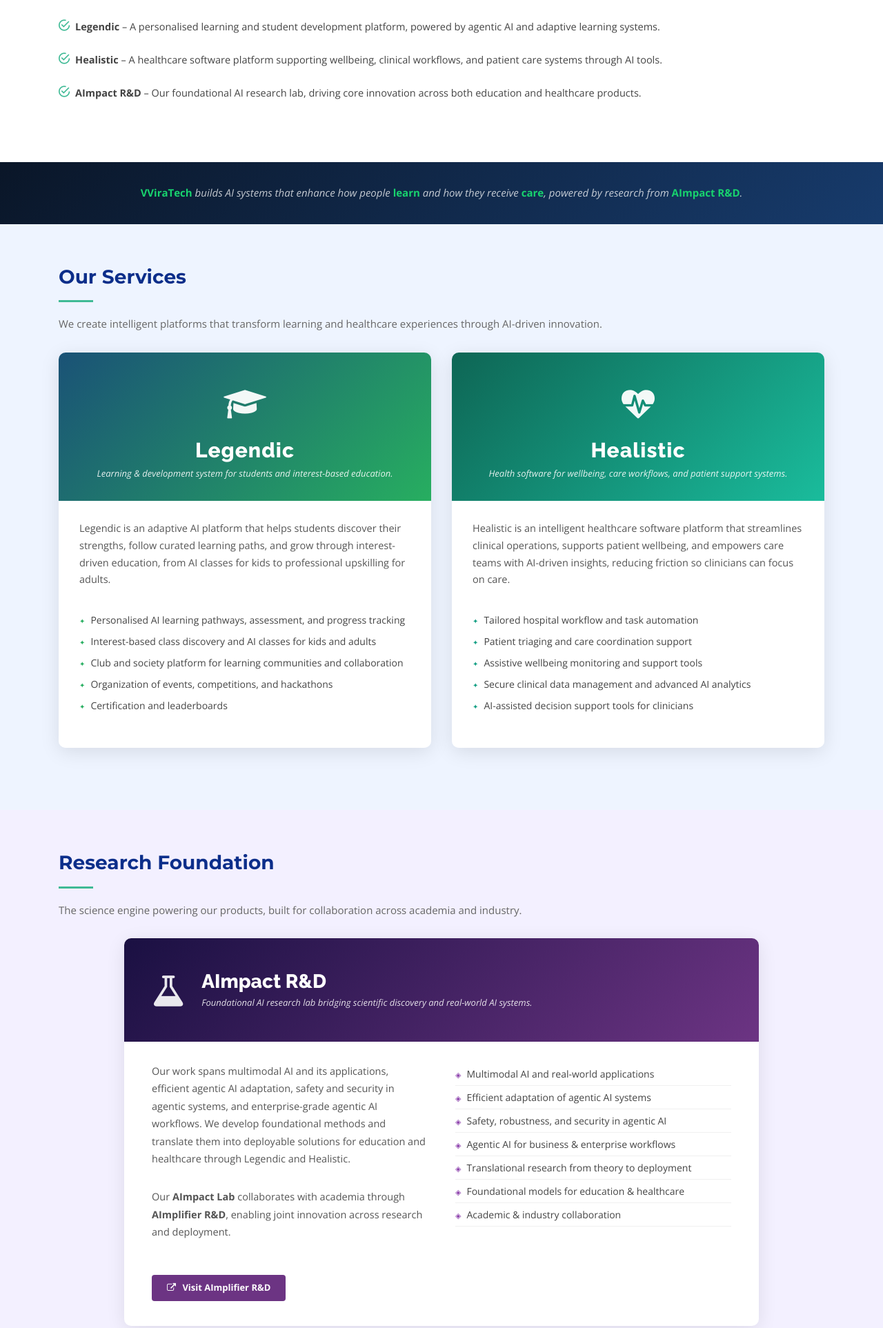
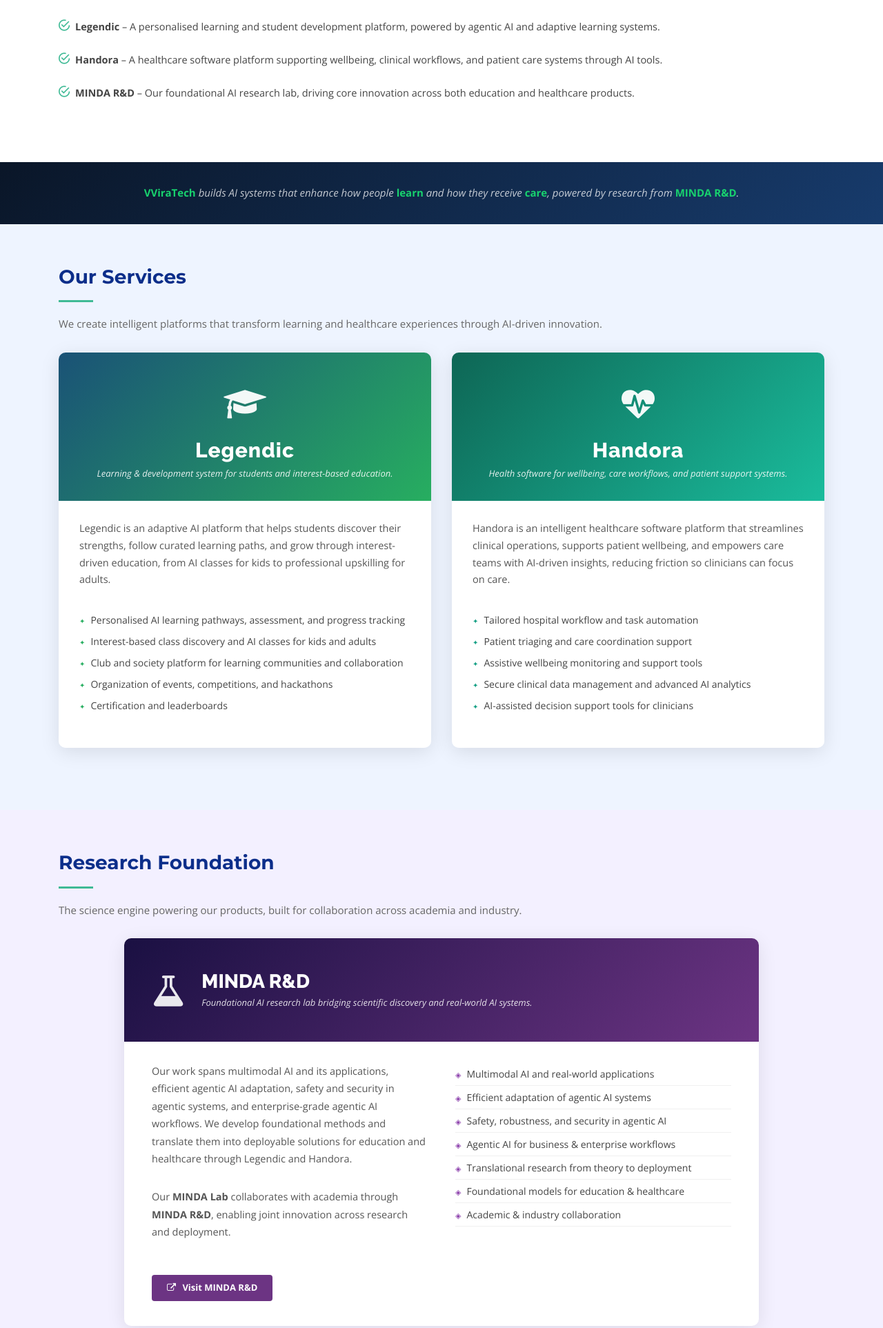
Before and after one commit to VVIRATechnology/VVIRATechnology.github.io, a plain HTML site: page index.html in a window 1280 px wide. Shown: the part 809-2734 px from the top of the page at 69% size. Drawn offline with nearby package versions, Linux system fonts and the light colour scheme; some packages are replaced by stand-ins of ours; files whose address does not match are found by name.

Commit message:
Update index.html

```diff
--- a/index.html
+++ b/index.html
@@ -4,8 +4,8 @@
   <meta charset="utf-8">
   <title>VViraTech</title>
   <meta name="viewport" content="width=device-width, initial-scale=1.0">
-  <meta name="keywords" content="VViraTech, Legendic, Healistic, AImpact R&D, AI Education, Healthcare AI, Student Learning Platform, Healthcare Workflow Software, Agentic AI, Applied AI">
-  <meta name="description" content="VViraTech builds applied AI systems for human learning and health. Legendic — education platform for students. Healistic — healthcare software for wellbeing and care. AImpact R&D — foundational AI research.">
+  <meta name="keywords" content="VViraTech, Legendic, Handora, MINDA R&D, AI Education, Healthcare AI, Student Learning Platform, Healthcare Workflow Software, Agentic AI, Applied AI">
+  <meta name="description" content="VViraTech builds applied AI systems for human learning and health. Legendic — education platform for students. Handora — healthcare software for wellbeing and care. MINDA R&D — foundational AI research.">
 
 
   <!-- Favicons -->
@@ -73,7 +73,7 @@
     /* ---- Section backgrounds — each tinted to reflect platform identity ---- */
     #about    { background: #ffffff; padding: 60px 0; }
     #products { background: #eef4ff; padding: 60px 0; }   /* Legendic blue tint */
-    #research { background: #f3f0ff; }                    /* AImpact purple tint */
+    #research { background: #f3f0ff; }                    /* MINDA purple tint */
     #careers  { background: #edfaf4; }                    /* VViraTech green tint */
     #contact  { background: #ffffff; }
 
@@ -560,12 +560,12 @@
               </li>
               <li>
                 <i class="ion-android-checkmark-circle"></i>
-                <strong>Healistic</strong> – A healthcare software platform supporting wellbeing,
+                <strong>Handora</strong> – A healthcare software platform supporting wellbeing,
                 clinical workflows, and patient care systems through AI tools.
               </li>
               <li>
                 <i class="ion-android-checkmark-circle"></i>
-                <strong>AImpact R&amp;D</strong> – Our foundational AI research lab, driving core
+                <strong>MINDA R&amp;D</strong> – Our foundational AI research lab, driving core
                 innovation across both education and healthcare products.
               </li>
             </ul>
@@ -584,7 +584,7 @@
       <div class="container">
         <p>
           <strong>VViraTech</strong> builds AI systems that enhance how people <strong>learn</strong> and how they receive <strong>care</strong>,
-          powered by research from <strong>AImpact R&amp;D</strong>.
+          powered by research from <strong>MINDA R&amp;D</strong>.
         </p>
       </div>
     </div>
@@ -623,16 +623,16 @@
             </div>
           </div>
 
-          <!-- Healistic -->
+          <!-- Handora -->
           <div class="col-lg-6">
             <div class="product-card wow fadeInRight">
               <div class="product-header" style="background: linear-gradient(135deg, #0e6655 0%, #1abc9c 100%);">
                 <div class="product-icon"><i class="fa fa-heartbeat"></i></div>
-                <h3>Healistic</h3>
+                <h3>Handora</h3>
                 <p class="product-tagline">Health software for wellbeing, care workflows, and patient support systems.</p>
               </div>
               <div class="product-body">
-                <p>Healistic is an intelligent healthcare software platform that streamlines clinical operations, supports patient wellbeing, and empowers care teams with AI-driven insights, reducing friction so clinicians can focus on care.</p>
+                <p>Handora is an intelligent healthcare software platform that streamlines clinical operations, supports patient wellbeing, and empowers care teams with AI-driven insights, reducing friction so clinicians can focus on care.</p>
                 <ul>
                   <li class="healistic-li">Tailored hospital workflow and task automation</li>
                   <li class="healistic-li">Patient triaging and care coordination support</li>
@@ -665,7 +665,7 @@
               <div class="rd-header">
                 <div class="rd-icon"><i class="fa fa-flask"></i></div>
                 <div>
-                  <h3>AImpact R&amp;D</h3>
+                  <h3>MINDA R&amp;D</h3>
                   <p>Foundational AI research lab bridging scientific discovery and real-world AI systems.</p>
                 </div>
               </div>
@@ -679,16 +679,16 @@
                     Our work spans multimodal AI and its applications, efficient agentic AI adaptation,
                     safety and security in agentic systems, and enterprise-grade agentic AI workflows.
                     We develop foundational methods and translate them into deployable solutions for
-                    education and healthcare through Legendic and Healistic.
+                    education and healthcare through Legendic and Handora.
                   </p>
 
                   <p>
-                     Our <strong>AImpact Lab</strong> collaborates with academia through <strong>AImplifier R&amp;D</strong>, enabling joint innovation across research and deployment.
+                     Our <strong>MINDA Lab</strong> collaborates with academia through <strong>MINDA R&amp;D</strong>, enabling joint innovation across research and deployment.
                   </p>
 
                   <a href="https://aimplifier.github.io/" target="_blank" class="rd-link">
                     <i class="fa fa-external-link" style="margin-right:6px;"></i>
-                    Visit AImplifier R&amp;D
+                    Visit MINDA R&amp;D
                   </a>
 
                 </div>
@@ -798,7 +798,7 @@
       <div class="container">
         <div class="section-header">
           <h2>Contact Us</h2>
-          <p>Interested in Legendic, Healistic, or a research collaboration with AImpact R&amp;D? We’d love to hear from you.</p>
+          <p>Interested in Legendic, Handora, or a research collaboration with MINDA R&amp;D? We’d love to hear from you.</p>
         </div>
 
         <div class="row justify-content-center">
```
